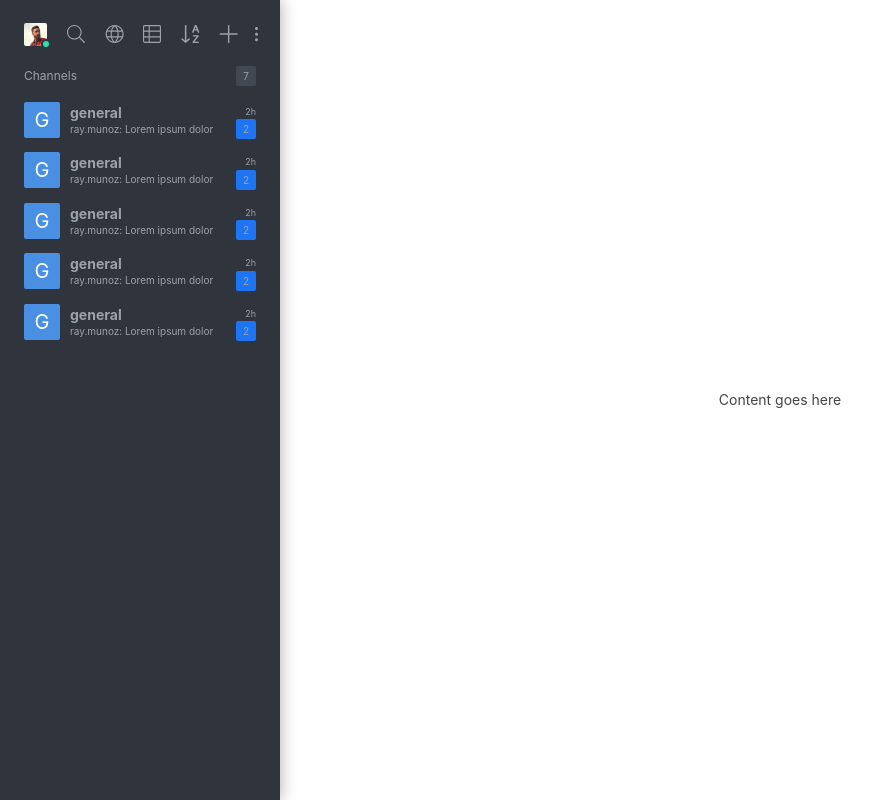
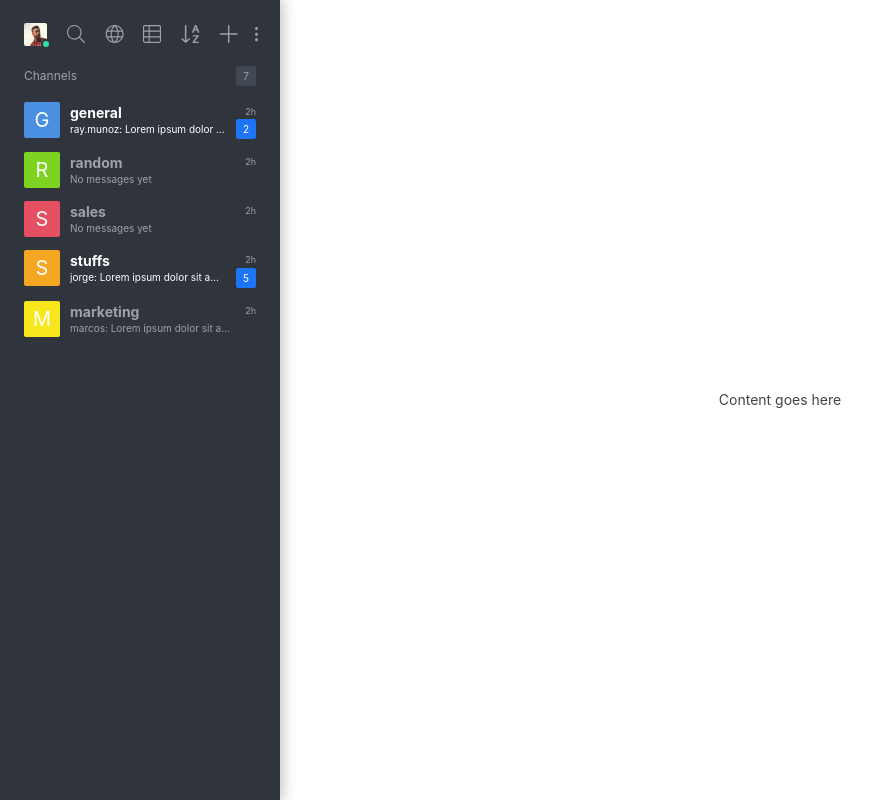
Before and after one commit to tassoevan/rocketchat-react-sidebar, a React (Create React App) app: page / in a window 1280 px wide. Shown: the whole page, without its empty margins (0-880 px from the left). Built offline with nearby package versions, Linux system fonts and the light colour scheme.

Commit message:
Improve channel component

```diff
--- a/src/Avatar.css
+++ b/src/Avatar.css
@@ -1,14 +1,30 @@
 .Avatar {
   position: relative;
+  width: 100%;
+  height: 100%;
 }
 
 .Avatar__image {
-  width: 23px;
-  height: 23px;
+  width: 100%;
+  height: 100%;
   border-radius: 2px;
   background-position: 50%;
   background-repeat: no-repeat;
   background-size: cover;
+}
+
+.Avatar__text {
+  width: 100%;
+  height: 100%;
+  margin-right: 10px;
+  flex: 0;
+  border-radius: 2px;
+  color: #ffffff;
+  font-size: 20px;
+  line-height: 36px;
+  text-align: center;
+  text-transform: uppercase;
+  vertical-align: baseline;
 }
 
 .Avatar__status {
--- a/src/Avatar.js
+++ b/src/Avatar.js
@@ -1,9 +1,21 @@
 import React from 'react';
 import './Avatar.css';
 
-export const Avatar = ({ image, status }) => (
-  <div className="Avatar">
-    <div className="Avatar__image" style={{ backgroundImage: `url(${image})` }} />
+export const Avatar = ({ children, status, ...props }) => (
+  <div className="Avatar" {...props}>
+    {children}
     {status ? <div className={`Avatar__status Avatar__status-${status}`} /> : null}
   </div>
 );
+
+export const ImageAvatar = ({ src, ...props }) => (
+  <Avatar {...props}>
+    <div className="Avatar__image" style={{ backgroundImage: `url(${src})` }} />
+  </Avatar>
+);
+
+export const TextAvatar = ({ children, color, ...props }) => (
+  <Avatar {...props}>
+    <div className="Avatar__text" style={{ backgroundColor: color }}>{children}</div>
+  </Avatar>
+);
--- a/src/Channel.css
+++ b/src/Channel.css
@@ -1,10 +1,6 @@
 .Channel {
-  width: 100%;
-  padding: 6.5px 0 6.5px 24px;
   display: flex;
   flex-direction: row;
-  justify-content: stretch;
-  flex-wrap: nowrap;
   transition: background-color linear 250ms;
 }
 
@@ -14,59 +10,39 @@
 
 .Channel__body {
   flex: 1;
+  min-width: 0;
   display: flex;
+  padding: 6.5px 0 6.5px 24px;
 }
 
-.Channel__icon {
+.Channel__avatar {
   width: 36px;
   min-width: 36px;
   height: 36px;
   min-height: 36px;
   margin-right: 10px;
-  flex: 0;
-  border-radius: 2px;
-  color: #ffffff;
-  font-size: 20px;
-  line-height: 36px;
-  text-align: center;
-  vertical-align: baseline;
-}
-
-.Channel__icon--1 {
-  background-color: #4a90e2;
-}
-
-.Channel__icon--2 {
-  background-color: #7ed321;
-}
-
-.Channel__icon--3 {
-  background-color: #e45062;
-}
-
-.Channel__icon--4 {
-  background-color: #f5a623;
-}
-
-.Channel__icon--5 {
-  background-color: #f8e71c;
 }
 
 .Channel__description {
   flex: 1;
   min-width: 0;
   text-align: left;
+  margin-right: 10px;
+}
+
+.Channel--has-unread-messages .Channel__description {
+  color: #ffffff;
 }
 
 .Channel__name {
   font-weight: bold;
   line-height: 1.5;
+  overflow: hidden;
   white-space: nowrap;
   text-overflow: ellipsis;
 }
 
 .Channel__last-message {
-  min-width: 0;
   font-size: 10px;
   line-height: 1.25;
   overflow: hidden;
@@ -89,8 +65,9 @@
   vertical-align: baseline;
 }
 
-.Channel__unread-messages-count {
+.Channel .Channel__unread-messages-count {
   background-color: #1d74f5;
+  color: #ffffff;
 }
 
 .Channel .Channel__more {
--- a/src/Channel.js
+++ b/src/Channel.js
@@ -1,22 +1,66 @@
 import React, { Component } from 'react';
+import { TextAvatar } from './Avatar';
 import { Icon } from './Icon';
 import './Channel.css';
 
 export class Channel extends Component {
+  static colors = [
+    '#4a90e2', '#7ed321', '#e45062',
+    '#f5a623', '#f8e71c'
+  ]
+
+  static mapChannelColors = {}
+
+  renderAvatar() {
+    const {
+      name,
+      showAvatar
+    } = this.props;
+
+    if (!showAvatar) {
+      return null;
+    }
+
+    if (!Channel.mapChannelColors[name]) {
+      const colorIndex = Object.keys(Channel.mapChannelColors).length % Channel.colors.length;
+      Channel.mapChannelColors[name] = Channel.colors[colorIndex];
+    }
+
+    return (
+      <div className="Channel__avatar">
+        <TextAvatar color={Channel.mapChannelColors[name]}>{name.charAt(0)}</TextAvatar>
+      </div>
+    );
+  }
+
   render() {
+    const {
+      name,
+      unreadMessages,
+      lastMessage
+    } = this.props;
+
     return (
-      <div className="Channel">
+      <div className={`Channel${unreadMessages > 0 ? ' Channel--has-unread-messages' : ''}`}>
         <button className="Channel__body">
-          <div className="Channel__icon Channel__icon--1">G</div>
+          {this.renderAvatar()}
           <div className="Channel__description">
-            <div className="Channel__name">general</div>
-            <div className="Channel__last-message">ray.munoz: Lorem ipsum dolor</div>
+            <div className="Channel__name">{name}</div>
+            {lastMessage ? (
+              <div className="Channel__last-message">{lastMessage.user}: {lastMessage.message}</div>
+            ) : (
+              <div className="Channel__last-message Channel__last-message--none">No messages yet</div>
+            )}
           </div>
+
           <div className="Channel__stats">
             <div className="Channel__last-message-time-since">2h</div>
-            <div className="Channel__unread-messages-count Sidebar__list-counter">2</div>
+            {unreadMessages > 0 ? (
+              <div className="Channel__unread-messages-count Sidebar__list-counter">{unreadMessages}</div>
+            ) : null}
           </div>
         </button>
+
         <button className="Channel__more" aria-label="More">
           <Icon name="ellipsis" />
         </button>
--- a/src/Sidebar.js
+++ b/src/Sidebar.js
@@ -1,6 +1,8 @@
 import React from 'react';
 import { Channel } from './Channel';
 import { Header } from './sidebar/Header';
+
+import data from './assets/data.json';
 
 import './Sidebar.css';
 
@@ -26,11 +28,14 @@ export const Sidebar = ({ viewMode }) => (
     <Header viewMode={viewMode} />
 
     <List title="Channels" count={7}>
-      <Channel viewMode={viewMode} />
-      <Channel viewMode={viewMode} />
-      <Channel viewMode={viewMode} />
-      <Channel viewMode={viewMode} />
-      <Channel viewMode={viewMode} />
+      {data.channelList.map((channel, key) => (
+        <Channel key={key}
+          name={channel.name}
+          unreadMessages={channel.unreadMessages}
+          lastMessage={channel.lastMessage}
+          viewMode={viewMode}
+          showAvatar />
+      ))}
     </List>
   </aside>
 );
--- /dev/null
+++ b/src/assets/data.json
@@ -0,0 +1,46 @@
+{
+  "channelList": [
+    {
+      "name": "general",
+      "unreadMessages": 2,
+      "createdAt": 1508001784,
+      "lastMessage": {
+        "user": "ray.munoz",
+        "message": "Lorem ipsum dolor sit amet, consectetur adipiscing elit. Aliquam venenatis vitae odio finibus sodales. Morbi sollicitudin dolor erat, id condimentum elit dapibus quis.",
+        "timestamp": 1523039400
+      }
+    },
+    {
+      "name": "random",
+      "unreadMessages": 0,
+      "createdAt": 1513849380,
+      "lastMessage": false
+    },
+    {
+      "name": "sales",
+      "unreadMessages": 0,
+      "createdAt": 1511927520,
+      "lastMessage": false
+    },
+    {
+      "name": "stuffs",
+      "unreadMessages": 5,
+      "createdAt": 1508927644,
+      "lastMessage": {
+        "user": "jorge",
+        "message": "Lorem ipsum dolor sit amet, consectetur adipiscing elit. Aliquam venenatis vitae odio finibus sodales. Morbi sollicitudin dolor erat, id condimentum elit dapibus quis.",
+        "timestamp": 1520226000
+      }
+    },
+    {
+      "name": "marketing",
+      "unreadMessages": 0,
+      "createdAt": 1510677724,
+      "lastMessage": {
+        "user": "marcos",
+        "message": "Lorem ipsum dolor sit amet, consectetur adipiscing elit. Aliquam venenatis vitae odio finibus sodales. Morbi sollicitudin dolor erat, id condimentum elit dapibus quis.",
+        "timestamp": 1522742640
+      }
+    }
+  ]
+}
--- a/src/sidebar/Header.css
+++ b/src/sidebar/Header.css
@@ -7,6 +7,8 @@
 
 .Sidebar__header-thumb {
   margin: 0 10px;
+  width: 23px;
+  height: 23px;
 }
 
 .Sidebar__toolbar, .Sidebar__search {
--- a/src/sidebar/Header.js
+++ b/src/sidebar/Header.js
@@ -1,5 +1,5 @@
 import React, { Component } from 'react';
-import { Avatar } from '../Avatar';
+import { ImageAvatar } from '../Avatar';
 import { Icon } from '../Icon';
 import { Popup, Item as PopupItem, Separator as PopupSeparator } from '../Popup';
 
@@ -83,7 +83,7 @@ export class Header extends Component {
 
             <PopupItem>
               <Icon name="avatarVisibility" />
-              Hide Avatar
+              Hide Avatars
             </PopupItem>
           </Popup>
         </Item>
@@ -144,7 +144,7 @@ export class Header extends Component {
     return (
       <header className="Sidebar__header">
         <div className="Sidebar__header-thumb">
-          <Avatar image={avatarImage} status="online" />
+          <ImageAvatar src={avatarImage} status="online" />
         </div>
 
         {showSearchBar ? this.renderSearchBar() : this.renderToolbar()}
```
